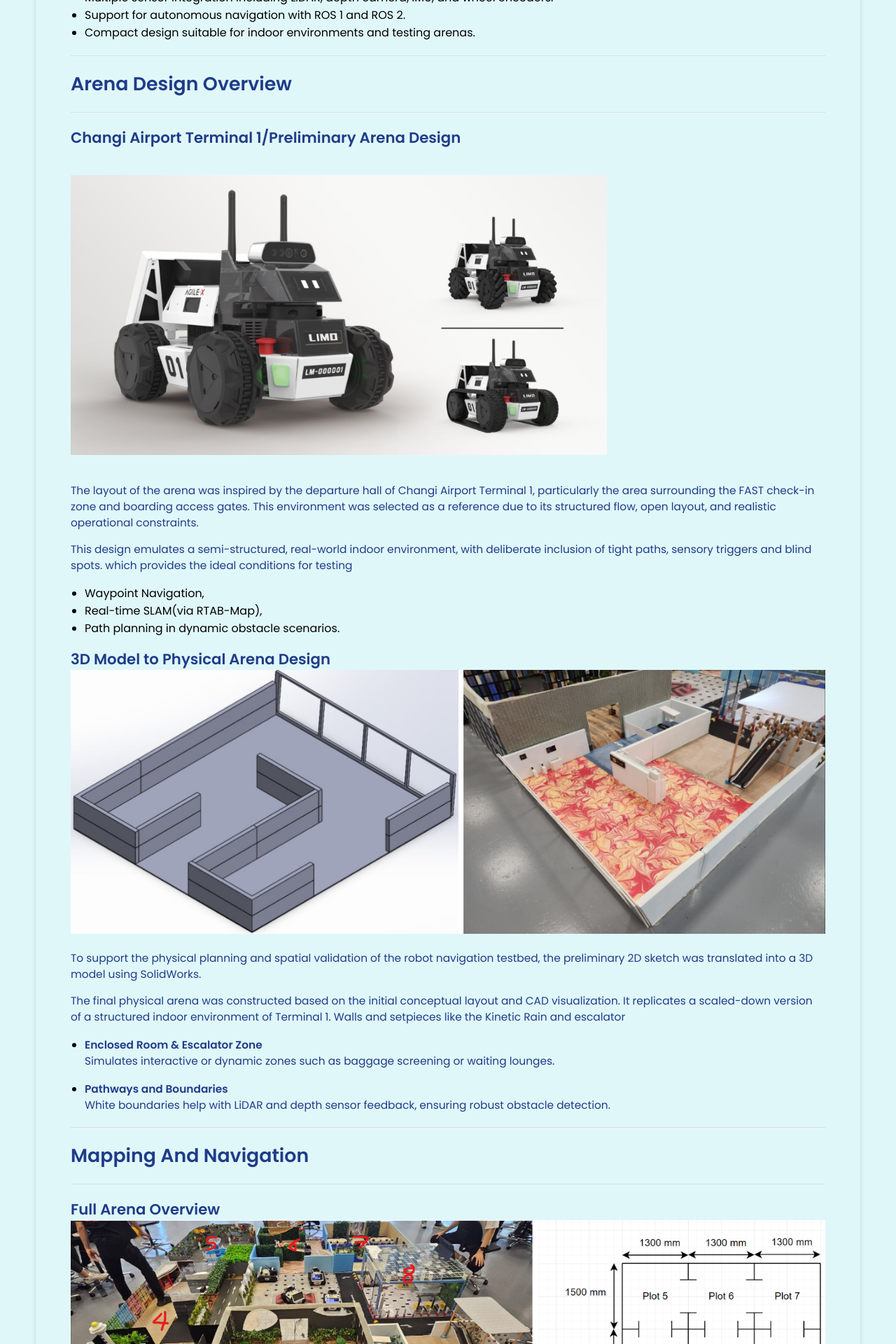
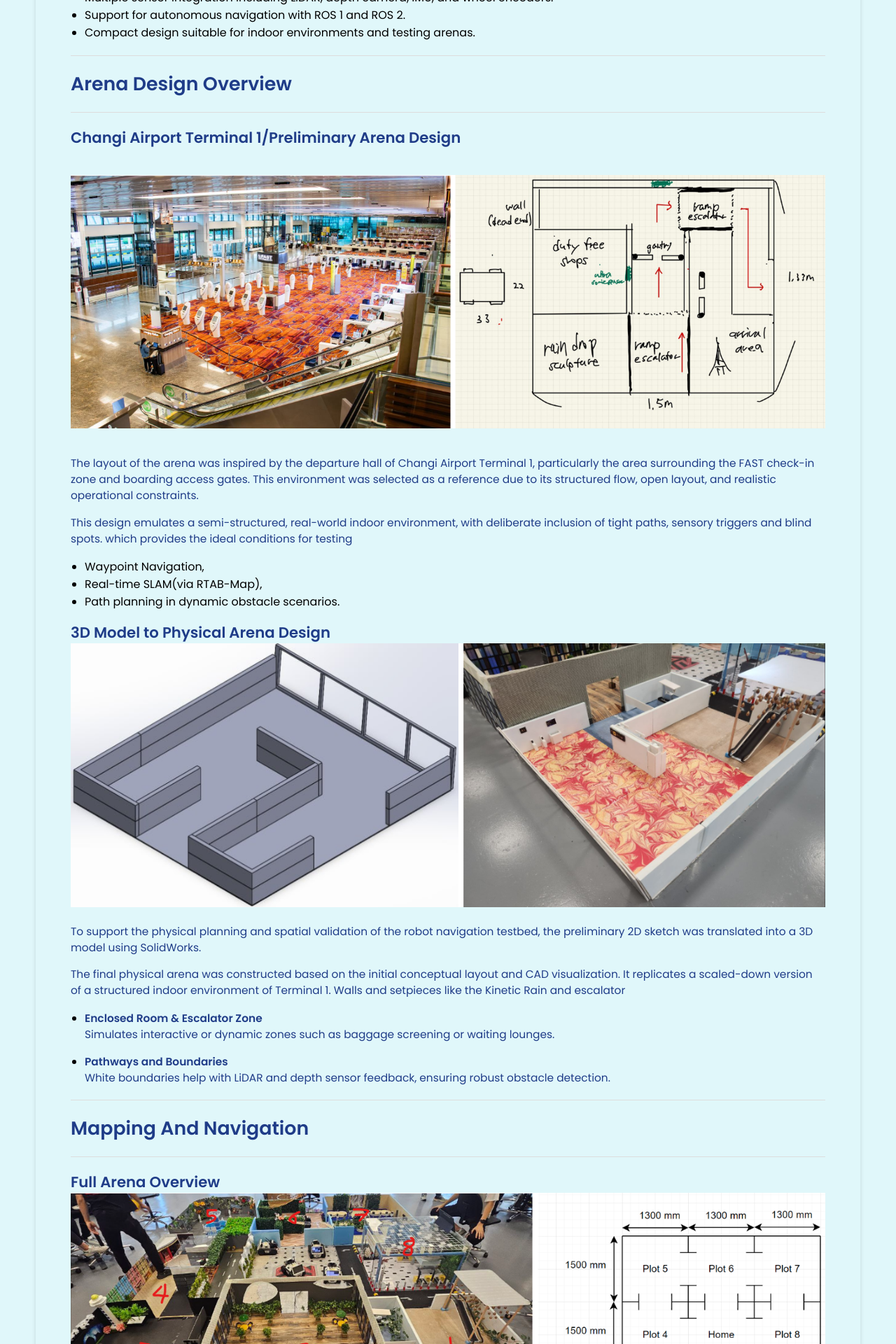
Before and after one commit to Bludaria/Bludaria.github.io, a Jekyll site: the page built from _projects/demo-project/index.md, in a window 1280 px wide. Shown: the part 1487-3407 px from the top of the page at 70% size. Built offline with Jekyll 4.4.1, drawn with Linux system fonts in a browser that asks for light colours.

Commit message:
Update index.md

```diff
--- a/_projects/demo-project/index.md
+++ b/_projects/demo-project/index.md
@@ -35,7 +35,7 @@ The robot features:
 
 ## Changi Airport Terminal 1/Preliminary Arena Design
 <br>
-{% include image-gallery.html images="limo_robot.png" height="400" %}
+{% include image-gallery.html images="t1_comparison.png" height="400" %}
 <br>
 
 The layout of the arena was inspired by the departure hall of Changi Airport Terminal 1, particularly the area surrounding the FAST check-in zone and boarding access gates. This environment was selected as a reference due to its structured flow, open layout, and realistic operational constraints.
```
